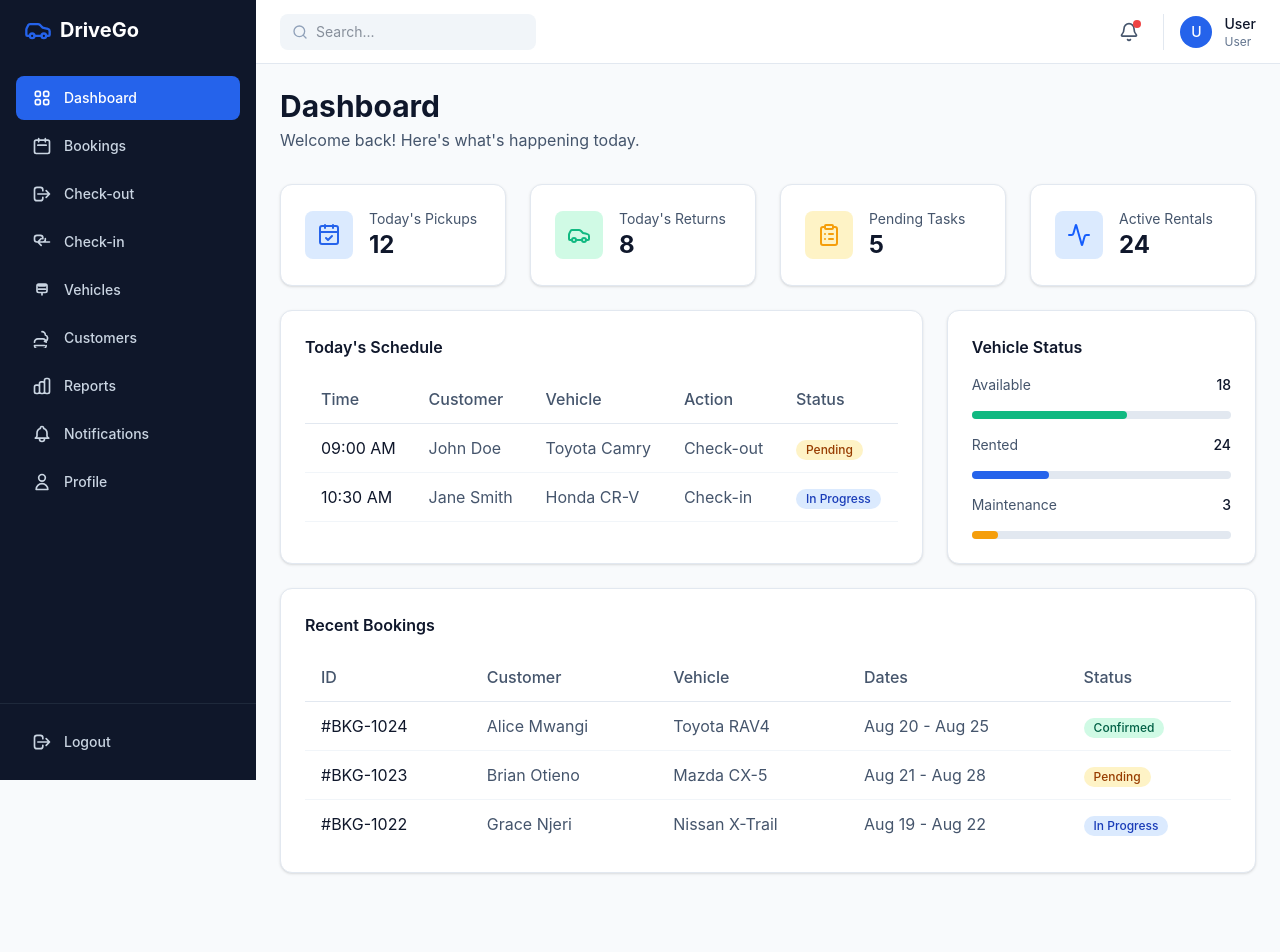
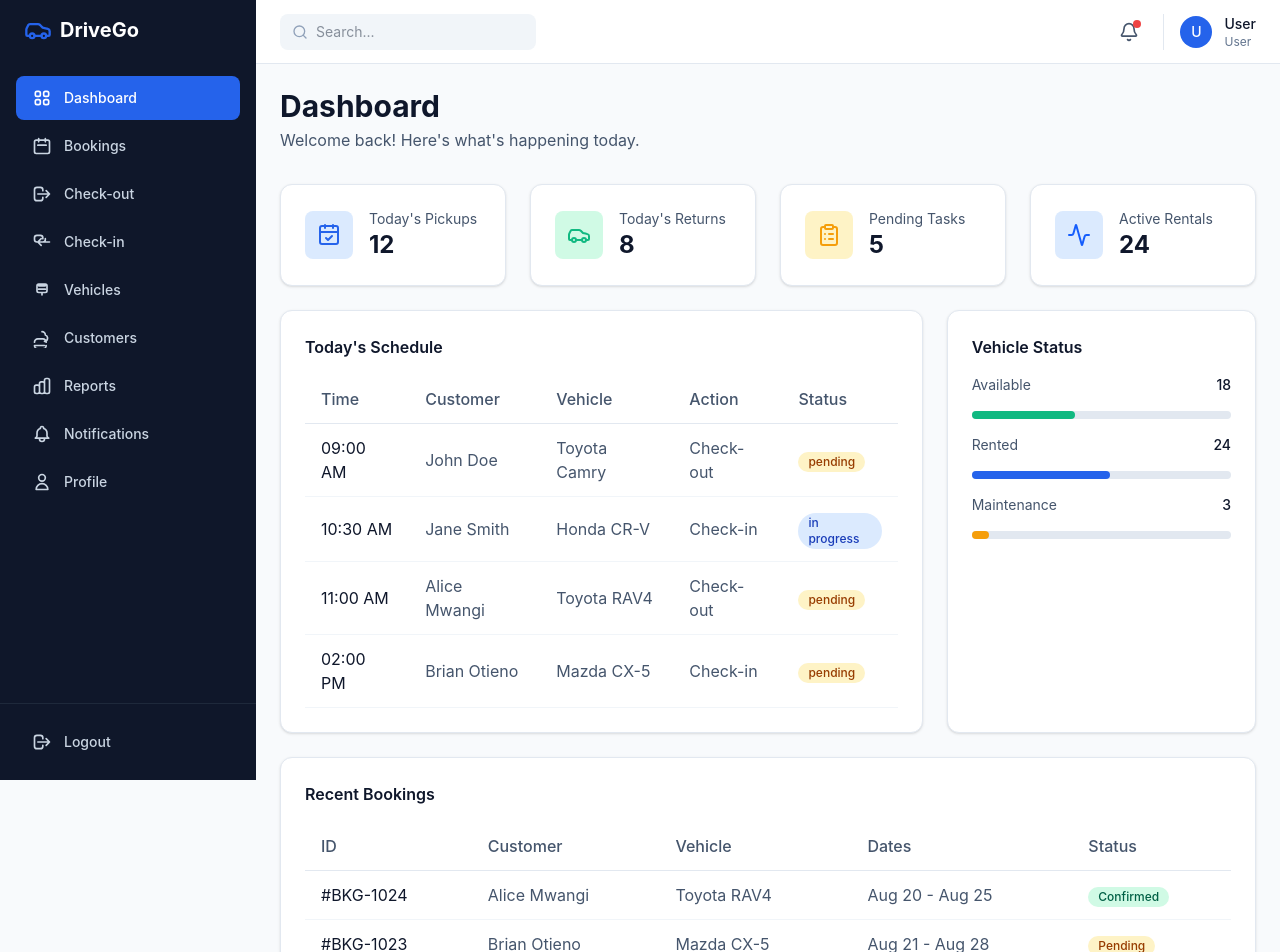
Before and after one commit to abdikadir-mohamed-dev/car-rental-management-system, a React (Vite) app in the folder crms-fronted/: page /staff in a window 1280 px wide. Shown: the top 952 px of the page. Before the commit the page ends 897 px from the top, so only its background shows below. Built offline with nearby package versions, Linux system fonts and the light colour scheme; no server answers.

Commit message:
add staff mock data and dynamic dashboard loading

```diff
--- a/crms-fronted/src/components/staff/Dashboard.jsx
+++ b/crms-fronted/src/components/staff/Dashboard.jsx
@@ -1,6 +1,22 @@
+import { useState, useEffect } from 'react'
 import { CalendarCheck, Car, ClipboardList, Activity } from 'lucide-react'
+import { getStaffDashboard } from '../../services/staffService'
+import { getMockDashboard } from '../../utils/staffMockData'
 
 function Dashboard() {
+  const [data, setData] = useState(getMockDashboard())
+  const [loading, setLoading] = useState(true)
+
+  useEffect(() => {
+    setLoading(true)
+    getStaffDashboard()
+      .then((res) => setData(res.data))
+      .catch(() => setData(getMockDashboard()))
+      .finally(() => setLoading(false))
+  }, [])
+
+  const { stats, todaySchedule, vehicleStatus, recentBookings } = data
+
   return (
     <div className="space-y-6">
       <div className="grid grid-cols-1 md:grid-cols-4 gap-6">
@@ -10,7 +26,7 @@ function Dashboard() {
           </div>
           <div>
             <p className="text-sm text-slate-600">Today's Pickups</p>
-            <p className="text-2xl font-bold text-slate-900">12</p>
+            <p className="text-2xl font-bold text-slate-900">{stats?.todayPickups ?? '-'}</p>
           </div>
         </div>
         <div className="card p-6 flex items-center gap-4">
@@ -19,7 +35,7 @@ function Dashboard() {
           </div>
           <div>
             <p className="text-sm text-slate-600">Today's Returns</p>
-            <p className="text-2xl font-bold text-slate-900">8</p>
+            <p className="text-2xl font-bold text-slate-900">{stats?.todayReturns ?? '-'}</p>
           </div>
         </div>
         <div className="card p-6 flex items-center gap-4">
@@ -28,7 +44,7 @@ function Dashboard() {
           </div>
           <div>
             <p className="text-sm text-slate-600">Pending Tasks</p>
-            <p className="text-2xl font-bold text-slate-900">5</p>
+            <p className="text-2xl font-bold text-slate-900">{stats?.pendingTasks ?? '-'}</p>
           </div>
         </div>
         <div className="card p-6 flex items-center gap-4">
@@ -37,7 +53,7 @@ function Dashboard() {
           </div>
           <div>
             <p className="text-sm text-slate-600">Active Rentals</p>
-            <p className="text-2xl font-bold text-slate-900">24</p>
+            <p className="text-2xl font-bold text-slate-900">{stats?.activeRentals ?? '-'}</p>
           </div>
         </div>
       </div>
@@ -45,6 +61,11 @@ function Dashboard() {
       <div className="grid grid-cols-1 lg:grid-cols-3 gap-6">
         <div className="lg:col-span-2 card p-6">
           <h3 className="font-semibold text-slate-900 mb-4">Today's Schedule</h3>
+          {loading ? (
+            <div className="flex items-center justify-center min-h-[200px]">
+              <div className="animate-spin rounded-full h-12 w-12 border-b-2 border-primary"></div>
+            </div>
+          ) : (
             <div className="overflow-x-auto">
               <table className="w-full">
                 <thead>
@@ -57,23 +78,19 @@ function Dashboard() {
                   </tr>
                 </thead>
                 <tbody>
-                <tr className="border-b border-slate-100">
-                  <td className="py-3 px-4 text-slate-900">09:00 AM</td>
-                  <td className="py-3 px-4 text-slate-600">John Doe</td>
-                  <td className="py-3 px-4 text-slate-600">Toyota Camry</td>
-                  <td className="py-3 px-4 text-slate-600">Check-out</td>
-                  <td className="py-3 px-4"><span className="badge badge-warning">Pending</span></td>
+                  {(todaySchedule || []).map((item, idx) => (
+                    <tr key={idx} className="border-b border-slate-100">
+                      <td className="py-3 px-4 text-slate-900">{item.time}</td>
+                      <td className="py-3 px-4 text-slate-600">{item.customer}</td>
+                      <td className="py-3 px-4 text-slate-600">{item.vehicle}</td>
+                      <td className="py-3 px-4 text-slate-600">{item.action}</td>
+                      <td className="py-3 px-4"><span className={`badge ${item.status === 'in_progress' ? 'badge-info' : item.status === 'completed' ? 'badge-success' : 'badge-warning'}`}>{item.status.replace('_', ' ')}</span></td>
                     </tr>
-                <tr className="border-b border-slate-100">
-                  <td className="py-3 px-4 text-slate-900">10:30 AM</td>
-                  <td className="py-3 px-4 text-slate-600">Jane Smith</td>
-                  <td className="py-3 px-4 text-slate-600">Honda CR-V</td>
-                  <td className="py-3 px-4 text-slate-600">Check-in</td>
-                  <td className="py-3 px-4"><span className="badge badge-info">In Progress</span></td>
-                </tr>
+                  ))}
                 </tbody>
               </table>
             </div>
+          )}
         </div>
 
         <div className="card p-6">
@@ -81,24 +98,24 @@ function Dashboard() {
           <div className="space-y-4">
             <div className="flex items-center justify-between">
               <span className="text-sm text-slate-600">Available</span>
-              <span className="text-sm font-medium text-slate-900">18</span>
+              <span className="text-sm font-medium text-slate-900">{vehicleStatus?.available ?? '-'}</span>
             </div>
             <div className="w-full bg-slate-200 rounded-full h-2">
-              <div className="bg-success h-2 rounded-full" style={{ width: '60%' }}></div>
+              <div className="bg-success h-2 rounded-full" style={{ width: `${((vehicleStatus?.available || 0) / 45) * 100}%` }}></div>
             </div>
             <div className="flex items-center justify-between">
               <span className="text-sm text-slate-600">Rented</span>
-              <span className="text-sm font-medium text-slate-900">24</span>
+              <span className="text-sm font-medium text-slate-900">{vehicleStatus?.rented ?? '-'}</span>
             </div>
             <div className="w-full bg-slate-200 rounded-full h-2">
-              <div className="bg-primary h-2 rounded-full" style={{ width: '30%' }}></div>
+              <div className="bg-primary h-2 rounded-full" style={{ width: `${((vehicleStatus?.rented || 0) / 45) * 100}%` }}></div>
             </div>
             <div className="flex items-center justify-between">
               <span className="text-sm text-slate-600">Maintenance</span>
-              <span className="text-sm font-medium text-slate-900">3</span>
+              <span className="text-sm font-medium text-slate-900">{vehicleStatus?.maintenance ?? '-'}</span>
             </div>
             <div className="w-full bg-slate-200 rounded-full h-2">
-              <div className="bg-warning h-2 rounded-full" style={{ width: '10%' }}></div>
+              <div className="bg-warning h-2 rounded-full" style={{ width: `${((vehicleStatus?.maintenance || 0) / 45) * 100}%` }}></div>
             </div>
           </div>
         </div>
@@ -106,6 +123,11 @@ function Dashboard() {
 
       <div className="card p-6">
         <h3 className="font-semibold text-slate-900 mb-4">Recent Bookings</h3>
+        {loading ? (
+          <div className="flex items-center justify-center min-h-[200px]">
+            <div className="animate-spin rounded-full h-12 w-12 border-b-2 border-primary"></div>
+          </div>
+        ) : (
           <div className="overflow-x-auto">
             <table className="w-full">
               <thead>
@@ -118,30 +140,19 @@ function Dashboard() {
                 </tr>
               </thead>
               <tbody>
-              <tr className="border-b border-slate-100">
-                <td className="py-3 px-4 text-slate-900">#BKG-1024</td>
-                <td className="py-3 px-4 text-slate-600">Alice Mwangi</td>
-                <td className="py-3 px-4 text-slate-600">Toyota RAV4</td>
-                <td className="py-3 px-4 text-slate-600">Aug 20 - Aug 25</td>
-                <td className="py-3 px-4"><span className="badge badge-success">Confirmed</span></td>
+                {(recentBookings || []).map((booking) => (
+                  <tr key={booking._id} className="border-b border-slate-100">
+                    <td className="py-3 px-4 text-slate-900">#{booking._id}</td>
+                    <td className="py-3 px-4 text-slate-600">{booking.user?.name || 'N/A'}</td>
+                    <td className="py-3 px-4 text-slate-600">{booking.vehicle?.name || 'N/A'}</td>
+                    <td className="py-3 px-4 text-slate-600">{booking.pickupDate} - {booking.dropoffDate}</td>
+                    <td className="py-3 px-4"><span className={`badge capitalize ${booking.status === 'confirmed' ? 'badge-success' : booking.status === 'pending' ? 'badge-warning' : 'badge-info'}`}>{booking.status}</span></td>
                   </tr>
-              <tr className="border-b border-slate-100">
-                <td className="py-3 px-4 text-slate-900">#BKG-1023</td>
-                <td className="py-3 px-4 text-slate-600">Brian Otieno</td>
-                <td className="py-3 px-4 text-slate-600">Mazda CX-5</td>
-                <td className="py-3 px-4 text-slate-600">Aug 21 - Aug 28</td>
-                <td className="py-3 px-4"><span className="badge badge-warning">Pending</span></td>
-              </tr>
-              <tr>
-                <td className="py-3 px-4 text-slate-900">#BKG-1022</td>
-                <td className="py-3 px-4 text-slate-600">Grace Njeri</td>
-                <td className="py-3 px-4 text-slate-600">Nissan X-Trail</td>
-                <td className="py-3 px-4 text-slate-600">Aug 19 - Aug 22</td>
-                <td className="py-3 px-4"><span className="badge badge-info">In Progress</span></td>
-              </tr>
+                ))}
               </tbody>
             </table>
           </div>
+        )}
       </div>
     </div>
   )
--- /dev/null
+++ b/crms-fronted/src/utils/staffMockData.js
@@ -0,0 +1,59 @@
+const mockDashboard = {
+  stats: {
+    todayPickups: 12,
+    todayReturns: 8,
+    pendingTasks: 5,
+    activeRentals: 24,
+  },
+  todaySchedule: [
+    { time: '09:00 AM', customer: 'John Doe', vehicle: 'Toyota Camry', action: 'Check-out', status: 'pending' },
+    { time: '10:30 AM', customer: 'Jane Smith', vehicle: 'Honda CR-V', action: 'Check-in', status: 'in_progress' },
+    { time: '11:00 AM', customer: 'Alice Mwangi', vehicle: 'Toyota RAV4', action: 'Check-out', status: 'pending' },
+    { time: '02:00 PM', customer: 'Brian Otieno', vehicle: 'Mazda CX-5', action: 'Check-in', status: 'pending' },
+  ],
+  vehicleStatus: {
+    available: 18,
+    rented: 24,
+    maintenance: 3,
+  },
+  recentBookings: [
+    { _id: 'BKG-1024', user: { name: 'Alice Mwangi' }, vehicle: { name: 'Toyota RAV4' }, pickupDate: 'Aug 20', dropoffDate: 'Aug 25', status: 'confirmed' },
+    { _id: 'BKG-1023', user: { name: 'Brian Otieno' }, vehicle: { name: 'Mazda CX-5' }, pickupDate: 'Aug 21', dropoffDate: 'Aug 28', status: 'pending' },
+    { _id: 'BKG-1022', user: { name: 'Grace Njeri' }, vehicle: { name: 'Nissan X-Trail' }, pickupDate: 'Aug 19', dropoffDate: 'Aug 22', status: 'active' },
+  ],
+}
+
+const mockBookings = [
+  { _id: 'BKG-1024', vehicle: { name: 'Toyota RAV4' }, user: { name: 'Alice Mwangi' }, pickupDate: '2026-08-20', dropoffDate: '2026-08-25', status: 'confirmed', pickupLocation: 'Nairobi CBD', dropoffLocation: 'Nairobi CBD' },
+  { _id: 'BKG-1023', vehicle: { name: 'Mazda CX-5' }, user: { name: 'Brian Otieno' }, pickupDate: '2026-08-21', dropoffDate: '2026-08-28', status: 'pending', pickupLocation: 'Westlands', dropoffLocation: 'Westlands' },
+  { _id: 'BKG-1022', vehicle: { name: 'Nissan X-Trail' }, user: { name: 'Grace Njeri' }, pickupDate: '2026-08-19', dropoffDate: '2026-08-22', status: 'active', pickupLocation: 'Kilimani', dropoffLocation: 'Kilimani' },
+  { _id: 'BKG-1021', vehicle: { name: 'Subaru Forester' }, user: { name: 'David Kipchoge' }, pickupDate: '2026-08-22', dropoffDate: '2026-08-25', status: 'pending', pickupLocation: 'Kileleshwa', dropoffLocation: 'Kileleshwa' },
+  { _id: 'BKG-1020', vehicle: { name: 'Volkswagen Golf' }, user: { name: 'Mary Wanjiku' }, pickupDate: '2026-08-18', dropoffDate: '2026-08-20', status: 'completed', pickupLocation: 'Lavington', dropoffLocation: 'Lavington' },
+]
+
+const mockTrips = [
+  { _id: 'TRP-201', customer: { name: 'John Doe' }, vehicle: { name: 'Toyota Camry' }, pickupLocation: 'Nairobi CBD', dropoffLocation: 'JKIA', pickupTime: '08:00 AM', status: 'assigned' },
+  { _id: 'TRP-202', customer: { name: 'Jane Smith' }, vehicle: { name: 'Honda CR-V' }, pickupLocation: 'Westlands', dropoffLocation: 'Nairobi CBD', pickupTime: '10:30 AM', status: 'in_progress' },
+  { _id: 'TRP-203', customer: { name: 'Alice Mwangi' }, vehicle: { name: 'Toyota RAV4' }, pickupLocation: 'Kilimani', dropoffLocation: 'JKIA', pickupTime: '09:00 AM', status: 'completed' },
+  { _id: 'TRP-204', customer: { name: 'Brian Otieno' }, vehicle: { name: 'Mazda CX-5' }, pickupLocation: 'Kileleshwa', dropoffLocation: 'Westlands', pickupTime: '11:00 AM', status: 'assigned' },
+]
+
+const mockVehiclesForInspection = [
+  { id: 1, name: 'Toyota Camry', plate: 'ABC 123', status: 'pending', condition: '', mileage: '', fuelLevel: '', notes: '', type: 'check-out' },
+  { id: 2, name: 'Honda CR-V', plate: 'XYZ 789', status: 'pending', condition: '', mileage: '', fuelLevel: '', notes: '', type: 'check-out' },
+  { id: 3, name: 'Toyota RAV4', plate: 'DEF 456', status: 'pending', condition: '', mileage: '', fuelLevel: '', notes: '', type: 'check-in' },
+  { id: 4, name: 'Mazda CX-5', plate: 'GHI 789', status: 'pending', condition: '', mileage: '', fuelLevel: '', notes: '', type: 'check-in' },
+]
+
+const mockInspectionHistory = [
+  { id: 101, vehicle: 'Toyota Camry', plate: 'ABC 123', type: 'Check-in', date: '2026-08-18', inspector: 'Staff A', status: 'passed', notes: 'Minor scratch on rear bumper' },
+  { id: 102, vehicle: 'Honda CR-V', plate: 'XYZ 789', type: 'Check-out', date: '2026-08-17', inspector: 'Staff B', status: 'passed', notes: 'Good condition' },
+  { id: 103, vehicle: 'Toyota RAV4', plate: 'DEF 456', type: 'Check-in', date: '2026-08-16', inspector: 'Staff A', status: 'failed', notes: 'Flat tire, dent on left door' },
+  { id: 104, vehicle: 'Mazda CX-5', plate: 'GHI 789', type: 'Check-out', date: '2026-08-15', inspector: 'Staff C', status: 'passed', notes: 'Clean, full tank' },
+]
+
+export const getMockDashboard = () => mockDashboard
+export const getMockBookings = () => ({ data: { bookings: mockBookings } })
+export const getMockTrips = () => ({ data: { trips: mockTrips } })
+export const getMockVehiclesForInspection = () => ({ data: mockVehiclesForInspection })
+export const getMockInspectionHistory = () => mockInspectionHistory
```
Also changed, not shown: crms-fronted/src/services/staffService.js (+21 -4 lines). Lines whose indentation alone changed are shown as unchanged.
